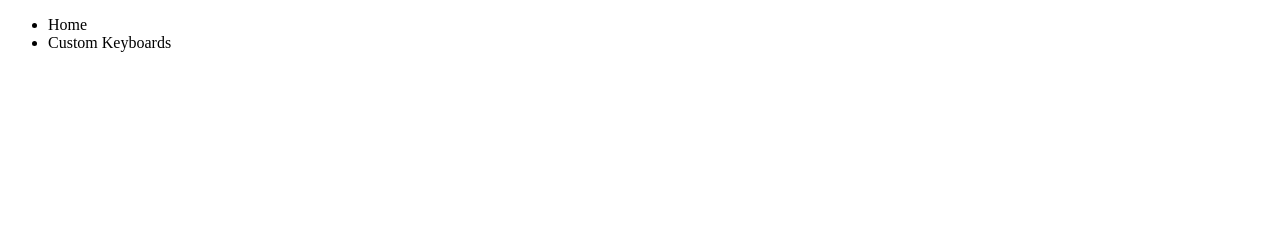
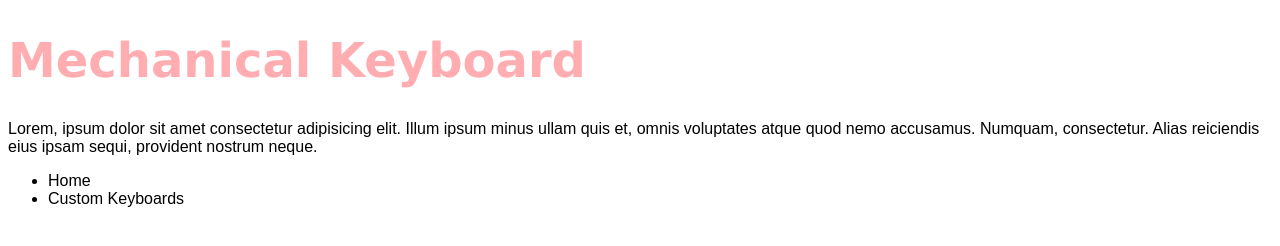
Before and after one commit to sent1nu11/mechkeyboard, a plain HTML site: page index.html in a window 1280 px wide. Drawn offline with Linux system fonts and the light colour scheme.

Commit message:
added css

```diff
--- /dev/null
+++ b/css/style.css
@@ -0,0 +1,9 @@
+h1 {
+    color: rgba(255,050,060,.4);
+    font-family: Verdana, Geneva, Tahoma, sans-serif;
+    font-size: 3em;
+}
+
+body {
+    font-family: Arial, Helvetica, sans-serif;
+}
--- a/index.html
+++ b/index.html
@@ -5,8 +5,11 @@
     <meta http-equiv="X-UA-Compatible" content="IE=edge">
     <meta name="viewport" content="width=device-width, initial-scale=1.0">
     <title>Mechanical Keyboard</title>
+    <link rel="stylesheet" type="text/css" href="./css/style.css"/>
 </head>
 <body>
+    <h1>Mechanical Keyboard</h1>
+    <p>Lorem, ipsum dolor sit amet consectetur adipisicing elit. Illum ipsum minus ullam quis et, omnis voluptates atque quod nemo accusamus. Numquam, consectetur. Alias reiciendis eius ipsam sequi, provident nostrum neque.</p>
     <ul>
         <li>Home</li>
         <li>Custom Keyboards</li>
```
